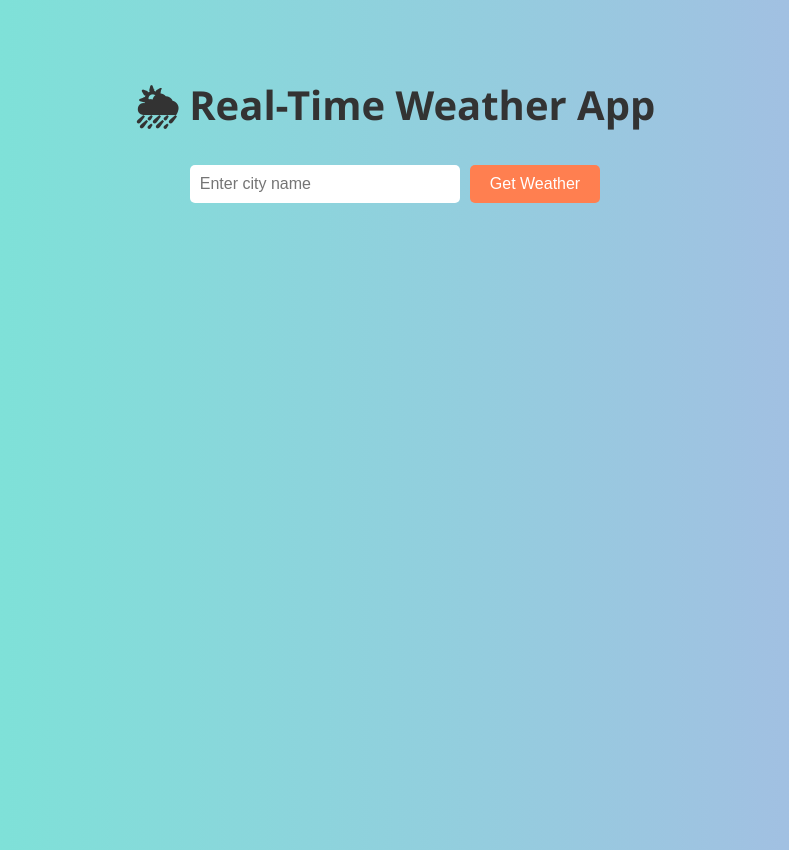
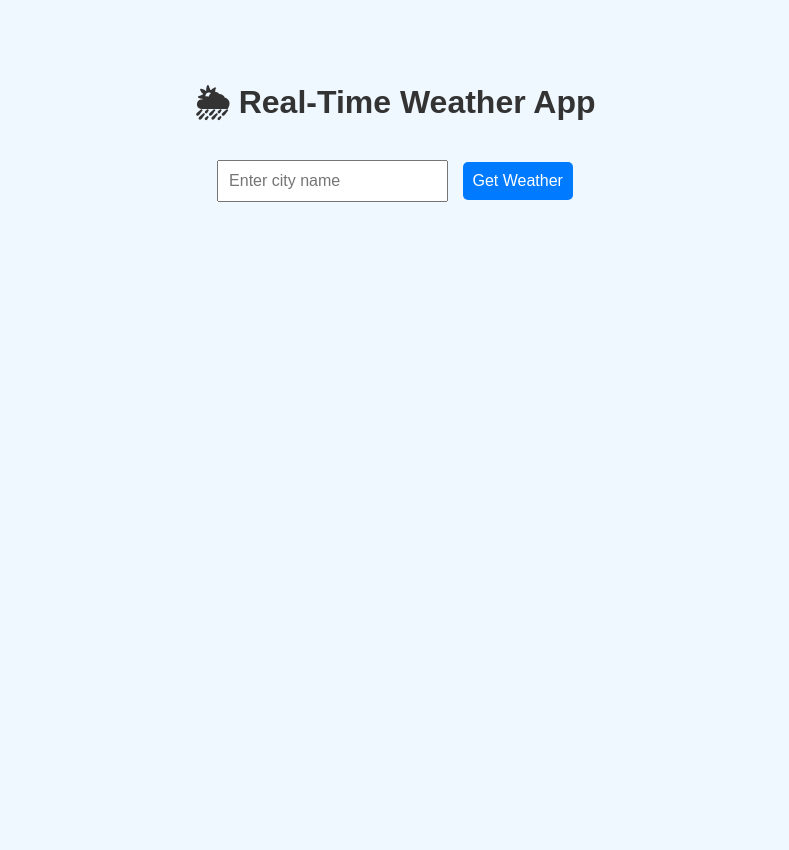
Before and after one commit to harsh2508pandey/Automated_Weather, a Flask app: page / in a window 1280 px wide. Shown: the whole page, without its empty margins (245-1034 px from the left). After the commit the page ends 202 px from the top, so only its background shows below. Run offline with Flask 2, Linux system fonts and the light colour scheme.

Commit message:
Update index.html

```diff
--- a/templates/index.html
+++ b/templates/index.html
@@ -4,122 +4,39 @@
     <meta charset="UTF-8">
     <title>🌦 Real-Time Weather App</title>
     <style>
-        body {
-            font-family: 'Segoe UI', Tahoma, Geneva, Verdana, sans-serif;
-            background: linear-gradient(to right, #74ebd5, #ACB6E5);
-            display: flex;
-            flex-direction: column;
-            align-items: center;
-            justify-content: flex-start;
-            min-height: 100vh;
-            margin: 0;
-            padding-top: 50px;
-            color: #333;
-        }
-
-        h1 {
-            font-size: 2.5em;
-            margin-bottom: 20px;
-        }
-
-        form {
-            display: flex;
-            gap: 10px;
-            margin-bottom: 30px;
-        }
-
-        input[type="text"] {
-            padding: 10px;
-            font-size: 1em;
-            border-radius: 5px;
-            border: none;
-            width: 250px;
-        }
-
-        button {
-            padding: 10px 20px;
-            font-size: 1em;
-            border-radius: 5px;
-            border: none;
-            background-color: #ff7f50;
-            color: white;
-            cursor: pointer;
-            transition: 0.3s;
-        }
-
-        button:hover {
-            background-color: #ff6347;
-        }
-
-        #weatherCard {
-            background: rgba(255, 255, 255, 0.9);
-            padding: 20px;
-            border-radius: 15px;
-            text-align: center;
-            width: 320px;
-            box-shadow: 0 4px 15px rgba(0,0,0,0.2);
-        }
-
-        #weatherIcon {
-            width: 80px;
-            height: 80px;
-        }
-
-        .info {
-            font-size: 1.2em;
-            margin: 5px 0;
-        }
+        body { font-family: Arial, sans-serif; background: #f0f8ff; text-align: center; padding: 50px; }
+        h1 { color: #333; }
+        input, button { padding: 10px; margin: 5px; font-size: 16px; }
+        button { cursor: pointer; background: #007BFF; color: white; border: none; border-radius: 5px; }
+        button:hover { background: #0056b3; }
+        #result { margin-top: 20px; font-size: 20px; }
+        img { vertical-align: middle; }
     </style>
 </head>
 <body>
     <h1>🌦 Real-Time Weather App</h1>
-
-    <form id="weatherForm">
-        <input type="text" id="city" placeholder="Enter city name" required />
-        <button type="submit">Get Weather</button>
-    </form>
-
-    <div id="weatherCard" style="display:none;">
-        <img id="weatherIcon" src="" alt="Weather Icon">
-        <div class="info" id="cityName"></div>
-        <div class="info" id="temperature"></div>
-        <div class="info" id="description"></div>
-        <div class="info" id="humidity"></div>
-        <div class="info" id="wind"></div>
-    </div>
+    <input type="text" id="city" placeholder="Enter city name" required />
+    <button onclick="getWeather()">Get Weather</button>
+    <div id="result"></div>
 
     <script>
-        const weatherForm = document.getElementById('weatherForm');
-        const weatherCard = document.getElementById('weatherCard');
+        async function getWeather() {
+            const city = document.getElementById('city').value;
+            if (!city) return alert("Please enter a city!");
+            const res = await fetch(`/weather?city=${city}`);
+            const data = await res.json();
 
-        async function getWeather(city) {
-            const res = await fetch('/weather', {
-                method: 'POST',
-                headers: { 'Content-Type': 'application/x-www-form-urlencoded' },
-                body: `city=${encodeURIComponent(city)}`
-            });
-
-            const data = await res.json(); // we will need to return JSON from app.py
-            if(data.error) {
-                alert(data.error);
-                weatherCard.style.display = 'none';
-                return;
+            if (data.error) {
+                document.getElementById('result').innerHTML = `<span style="color:red">${data.error}</span>`;
+            } else {
+                document.getElementById('result').innerHTML = `
+                    <h2>${data.city}</h2>
+                    <img src="${data.icon}" alt="Weather icon">
+                    <p>Temperature: ${data.temperature}°C</p>
+                    <p>${data.description}</p>
+                `;
             }
-
-            document.getElementById('cityName').textContent = data.city;
-            document.getElementById('temperature').textContent = `${data.temp}°C`;
-            document.getElementById('description').textContent = data.description;
-            document.getElementById('humidity').textContent = `Humidity: ${data.humidity}%`;
-            document.getElementById('wind').textContent = `Wind: ${data.wind} m/s`;
-            document.getElementById('weatherIcon').src = `http://openweathermap.org/img/wn/${data.icon}@2x.png`;
-            weatherCard.style.display = 'block';
         }
-
-        weatherForm.addEventListener('submit', e => {
-            e.preventDefault();
-            const city = document.getElementById('city').value;
-            getWeather(city);
-        });
     </script>
 </body>
 </html>
```
